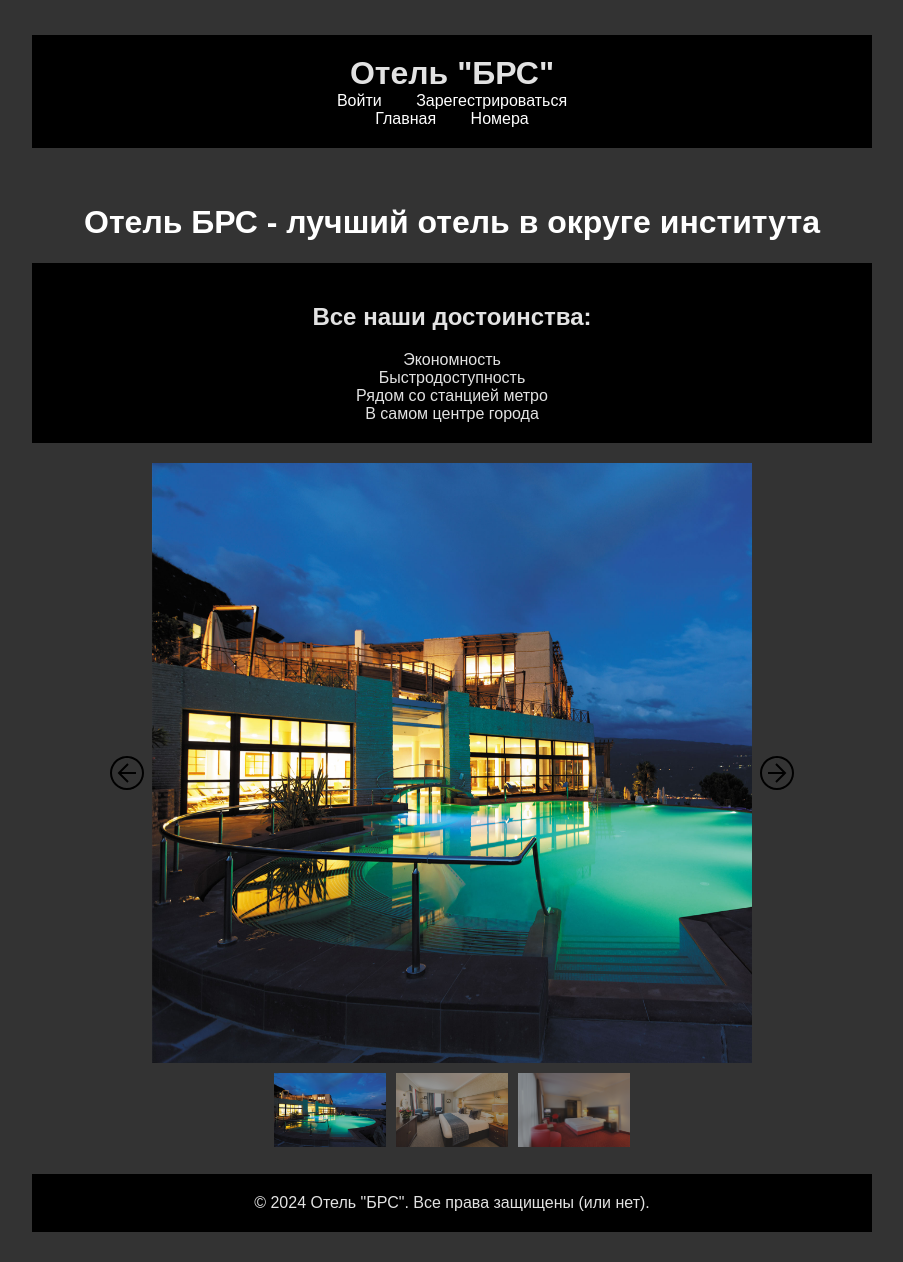
After one commit to AlexBorodul/ManagmentService-, a Django app: page / in a window 1280 px wide. The commit adds this page. Shown: the whole page, without its empty margins (188-1091 px from the left). Run offline with Django 5.2, Linux system fonts and the light colour scheme; some libraries are stand-ins or nearby versions.

Commit message:
доделал ссылки на страницы логина, регистрации, выхода, поправил стили, изенил модель Apartment

```diff
--- a/Hotel/models.py
+++ b/Hotel/models.py
@@ -10,11 +10,11 @@ class Apartment(models.Model):
     number = models.IntegerField()
     type = models.CharField(max_length=3, choices=APARTMENT_TYPES)
     count_beds = models.IntegerField()
-    capacity = models.IntegerField()
+    # capacity = models.IntegerField()
     desription = models.CharField(default='', max_length=10000, choices=APARTMENT_DESCRIPTIONS)
 
     def __str__(self):
-        return f"{self.number} комната - {self.type} с {self.count_beds} спальными местами для {self.capacity} гостей"
+        return f"{self.number} комната - {self.type} с {self.count_beds} спальными местами"
 
 class Booking(models.Model):
     user = models.ForeignKey(settings.AUTH_USER_MODEL, on_delete=models.CASCADE)
--- /dev/null
+++ b/Hotel/static/Hotel/css/main-page.css
@@ -0,0 +1,275 @@
+body {
+    font-family: Arial, sans-serif;
+    margin: 0;
+    padding: 0;
+    padding-bottom: 10;
+    background-color: #333;
+    flex: 1;
+}
+
+.apartment_container {
+    width: 80%;
+    margin: 0 auto;
+    color: rgba(0, 0, 0, 0.888)
+}
+
+input, button{
+    flex:1;
+    width:300px;
+    border-radius: 0.5rem;
+    line-height: 1.5;
+    font-size: 1.5rem;
+    color: #555;
+}
+
+button{
+    background-color: #dfdfdf;
+    color:rgb(6, 137, 245);
+    outline:none;
+}
+
+button:hover{
+    color:#dfdfdf;
+    background-color: rgb(6, 137, 245);
+}
+
+.h2Class {
+    color:rgba(0, 0, 0, 0.888)
+}
+
+.hero p {
+    color:rgba(0, 0, 0, 0.888)
+}
+
+header {
+    background-color: #333;
+    color: white;
+    padding: 15px 0;
+    text-align: center;
+}
+
+header h1 {
+    margin: 0;
+}
+
+nav ul {
+    list-style-type: none;
+    padding: 0;
+}
+
+ul {
+    list-style-type: none;
+}
+
+nav ul li {
+    display: inline;
+    margin: 0 15px;
+}
+
+nav ul li a {
+    color: white;
+    text-decoration: none;
+}
+
+img {
+    width: 800px;
+    height: 600px;
+}
+
+div.greeting {
+    margin: 1;
+    display: inline;
+    text-align: center;
+    color:rgb(255, 255, 255)
+}
+
+.container {
+    max-width: 800px;
+    margin: 20px auto;
+    padding: 20px;
+    background-color: #000000;
+    color: rgba(255, 255, 255, 0.888);
+    text-align: center;
+}
+
+.hero {
+    background-size: cover;
+    color: white;
+    text-align: center;
+    padding: 100px 0;
+}
+
+.hero h2 {
+    font-size: 48px;
+    margin: 0;
+}
+
+.hero p {
+    font-size: 24px;
+}
+
+.booking-form {
+    background-color: white;
+    padding: 20px;
+    margin: 20px 0;
+    border-radius: 8px;
+    box-shadow: 0 0 10px rgba(0, 0, 0, 0.1);
+}
+
+.booking-form h2 {
+    text-align: center;
+    color: #333;
+}
+
+label {
+    display: block;
+    margin: 10px 0 5px;
+    color:rgba(255, 255, 255, 0.888)
+}
+
+h2 {
+    color: rgba(255, 255, 255, 0.888)
+}
+
+input, select, button {
+    width: 100%;
+    padding: 10px;
+    margin-bottom: 15px;
+    border-radius: 4px;
+    border: 1px solid #ccc;
+}
+
+button {
+    background-color: #333;
+    color: white;
+    border: none;
+    cursor: pointer;
+}
+
+button:hover {
+    background-color: #555;
+}
+
+footer {
+    background-color: #333;
+    color: white;
+    text-align: center;
+    padding: 10px 0;
+    bottom: 0;
+    width: 100%;
+}
+
+footer p {
+    margin: 0;
+}
+
+.ag-format-container {
+    width: 1142px;
+    margin: 0 auto;
+  }
+
+
+  ul {
+    margin: 0;
+    padding: 0;
+  }
+
+  .layout {
+    width: 600px;
+    margin: 10px auto;
+    position: relative;
+  }
+  .layout a {
+    color: #666;
+  }
+
+  .slide {
+    display: none;
+  }
+  .slide li {
+    list-style: none;
+  }
+  .slide.slick-initialized {
+    display: block;
+  }
+
+  .slick-dots {
+    margin-top: 5px;
+    margin-left: -5px;
+    margin-right: -5px;
+    display: flex;
+    justify-content: center;
+  }
+  .slick-dots li {
+    display: inline-block;
+    max-height: 56px;
+    max-width: 112px;
+    margin: 5px;
+  }
+  .slick-dots li img {
+    height: auto;
+    width: 100%;
+
+    cursor: pointer;
+
+    opacity: 0.5;
+  }
+  .slick-dots li.slick-active img {
+    cursor: default;
+
+    opacity: 1;
+  }
+
+  .slick-prev,
+  .slick-next {
+    margin: -50px 0 0;
+
+    z-index: 99;
+    position: absolute;
+    top: 50%;
+  }
+  .slick-prev {
+    left: -50px;
+  }
+  .slick-next {
+    right: -50px;
+  }
+
+  .icon {
+    display: inline-block;
+    height: 50px;
+    width: 50px;
+  }
+  .icon__cnt {
+    height: 100%;
+    width: 100%;
+  }
+
+  @media only screen and (max-width: 767px) {
+    .ag-format-container {
+      width: 96%;
+    }
+
+  }
+
+  @media only screen and (max-width: 639px) {
+
+  }
+
+  @media only screen and (max-width: 479px) {
+
+  }
+
+  @media (min-width: 768px) and (max-width: 979px) {
+    .ag-format-container {
+      width: 750px;
+    }
+
+  }
+
+  @media (min-width: 980px) and (max-width: 1161px) {
+    .ag-format-container {
+      width: 960px;
+    }
+
+  }
--- /dev/null
+++ b/Hotel/static/Hotel/js/script.js
@@ -0,0 +1,17 @@
+(function ($) {
+    $(function () {
+
+
+      $('.slider').slick({
+        dots: true,
+        prevArrow: '<a class="slick-prev slick-arrow" href="#" style=""><div class="icon icon--ei-arrow-left"><svg class="icon__cnt"><use xlink:href="#ei-arrow-left-icon"></use></svg></div></a>',
+        nextArrow: '<a class="slick-next slick-arrow" href="#" style=""><div class="icon icon--ei-arrow-right"><svg class="icon__cnt"><use xlink:href="#ei-arrow-right-icon"></use></svg></div></a>',
+        customPaging: function (slick, index) {
+          var targetImage = slick.$slides.eq(index).find('img').attr('src');
+          return '<img src=" ' + targetImage + ' "/>';
+        }
+      });
+
+
+    });
+  })(jQuery);
--- /dev/null
+++ b/Hotel/templates/main_page.html
@@ -0,0 +1,92 @@
+{% load static %}
+<!DOCTYPE html>
+<html lang="ru">
+<head>
+    <meta charset="UTF-8">
+    <meta name="viewport" content="width=device-width, initial-scale=1.0">
+    <title>Отель БРС: Наши номера</title>
+    <link rel='stylesheet' href='https://rawcdn.githack.com/SochavaAG/example-mycode/master/_common/css/reset.css'>
+    <link rel='stylesheet' href='https://raw.githack.com/SochavaAG/example-mycode/master/pens/slick-slider/plugins/slick/slick.css'>
+    <link rel="stylesheet" href="{% static 'Hotel/css/main-page.css' %}">
+</head>
+<header>
+    <div class="container">
+        <h1>Отель "БРС"</h1>
+        <nav>
+            {% if user.is_authenticated %}
+            <ul class="list_accounts">
+            {% if user.is_staff %}
+                <li class="backButton"><a href="{% url 'Hotel:BookingList' %}">{{user}}(администратор)</a></li>
+            {% else %}
+                <li class="backButton"><a href="{% url 'Hotel:BookingList' %}">{{user}}</a></li>
+            {% endif %}
+                <li class="backButton"><a href="{% url 'account_logout' %}">Выход</a></li>
+            {% else %}
+            <ul class="list_accounts">
+                <li class="backButton"><a href="{% url 'account_login' %}">Войти</a></li>
+                <li class="backButton"><a href="{% url 'account_signup' %}">Зарегестрироваться</a></li>
+            </ul>
+            {% endif %}
+            <ul>
+                <li><a href="{% url 'Hotel:MainPage' %}">Главная</a></li>
+                <li><a href="{% url 'Hotel:ApartmentList' %}">Номера</a></li>
+            </ul>
+        </nav>
+    </div>
+</header>
+<body>
+    <div>
+        <div class="greeting">
+            <h1>Отель БРС - лучший отель в округе института</h1>
+        </div>
+        <div class="room, container">
+            <ul>
+                <li><h2 class="texttext">Все наши достоинства:</h2></li>
+                <li>Экономность</li>
+                <li>Быстродоступность</li>
+                <li>Рядом со станцией метро</li>
+                <li>В самом центре города</li>
+            </ul>
+        </div>
+        <div class="ag-format-container">
+            <div class="layout">
+                <ul class="slider">
+                    <li>
+                        <img src="{% static 'Hotel/img/bath.jpg' %}" alt="" />
+                    </li>
+                    <li>
+                        <img src="{% static 'Hotel/img/room.jpg' %}" alt="" />
+                    </li>
+                    <li>
+                        <img src="{% static 'Hotel/img/room2.jpg' %}" alt="" />
+                    </li>
+                </ul>
+            </div>
+            </div>
+
+
+            <svg xmlns="http://www.w3.org/2000/svg" style="display: none">
+            <symbol id="ei-arrow-left-icon" viewBox="0 0 50 50">
+                <path d="M25 42c-9.4 0-17-7.6-17-17S15.6 8 25 8s17 7.6 17 17-7.6 17-17 17zm0-32c-8.3 0-15 6.7-15 15s6.7 15 15 15 15-6.7 15-15-6.7-15-15-15z"></path>
+                <path d="M25.3 34.7L15.6 25l9.7-9.7 1.4 1.4-8.3 8.3 8.3 8.3z"></path>
+                <path d="M17 24h17v2H17z"></path>
+            </symbol>
+
+            <symbol id="ei-arrow-right-icon" viewBox="0 0 50 50">
+                <path d="M25 42c-9.4 0-17-7.6-17-17S15.6 8 25 8s17 7.6 17 17-7.6 17-17 17zm0-32c-8.3 0-15 6.7-15 15s6.7 15 15 15 15-6.7 15-15-6.7-15-15-15z"></path>
+                <path d="M24.7 34.7l-1.4-1.4 8.3-8.3-8.3-8.3 1.4-1.4 9.7 9.7z"></path>
+                <path d="M16 24h17v2H16z"></path>
+            </symbol>
+            </svg>
+            <script src='https://cdnjs.cloudflare.com/ajax/libs/jquery/1.11.1/jquery.min.js'></script>
+            <script src='https://raw.githack.com/SochavaAG/example-mycode/master/pens/slick-slider/plugins/slick/slick.min.js'></script>
+            <script  src="{% static 'Hotel/js/script.js' %}"></script>
+        </div>
+    </div>
+</body>
+<footer>
+    <div class="container">
+        <p>&copy; 2024 Отель "БРС". Все права защищены (или нет).</p>
+    </div>
+</footer>
+</html>
--- a/Hotel/urls.py
+++ b/Hotel/urls.py
@@ -1,5 +1,5 @@
 from django.urls import path
-from .views import ApartmentList, BookingList, ApartmentView, CancelBooking
+from .views import ApartmentList, BookingList, ApartmentView, CancelBooking, mainPage
 
 app_name = 'Hotel'
 
@@ -8,5 +8,7 @@ urlpatterns = [
     path('booking_list/', BookingList.as_view(), name='BookingList'),
     # path('book/', BookingView.as_view(), name='BookingView'),
     path('apartment/<type>', ApartmentView.as_view(), name='ApartmentView'),
-    path('booking/cancel/<pk>', CancelBooking.as_view(), name='CancelBooking')
+    path('booking/cancel/<pk>', CancelBooking.as_view(), name='CancelBooking'),
+    path('', mainPage, name="MainPage")
+    # path('accounts/<lg>', )
 ]
--- a/Hotel/views.py
+++ b/Hotel/views.py
@@ -80,6 +80,11 @@ class CancelBooking(DeleteView):
     template_name = 'booking_cancel.html'
     success_url = reverse_lazy('Hotel:BookingList')
 
+def mainPage(request):
+    return render(request, "main_page.html")
+
+# class Loginout(View):
+
 
 # class BookingView(FormView):
 #     form_class = FreeForm
--- a/ManagmentService/settings.py
+++ b/ManagmentService/settings.py
@@ -140,6 +140,8 @@ USE_TZ = True
 
 SITE_ID = 1
 
+LOGIN_REDIRECT_URL = '/'
+
 
 
 # Static files (CSS, JavaScript, Images)
--- a/ManagmentService/urls.py
+++ b/ManagmentService/urls.py
@@ -22,5 +22,5 @@ from django.conf.urls.static import static
 urlpatterns = [
     path("admin/", admin.site.urls),
     path('', include('Hotel.urls')),
-    path('accounts/', include('allauth.urls')),
+    path('accounts/', include('allauth.urls'), name="Account"),
 ] + static(settings.STATIC_URL, document_root=settings.STATIC_ROOT)
```
Also changed, not shown: Hotel/static/Hotel/css/styles.css (+6 -2 lines), Hotel/templates/apartmentList.html (+18 -5 lines), Hotel/templates/appartmentView.html (+29 -9 lines), Hotel/templates/booking_cancel.html (+17 -4 lines), Hotel/templates/booking_list.html (+26 -6 lines), Hotel/migrations/0006_remove_apartment_capacity.py (added), Hotel/static/Hotel/img/bath.jpg (added), Hotel/static/Hotel/img/room.jpg (added), Hotel/static/Hotel/img/room2.jpg (added).
